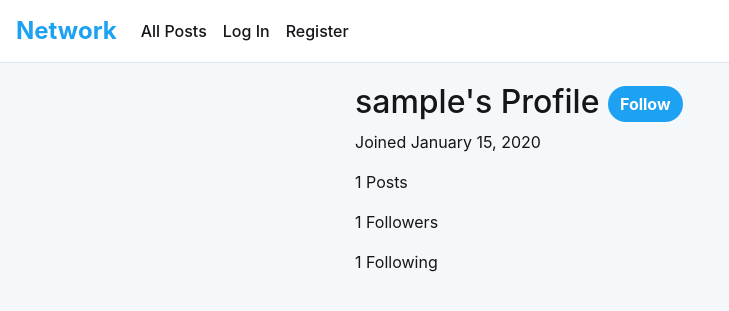
After one commit to VitoNick/CS50w-network, a Django app: a page that uses network/templates/network/layout.html in a window 1280 px wide. The commit adds this page. Shown: the top 311 px of the page, without its empty margins (0-729 px from the left). Run offline with Django 3.2, Linux system fonts and the light colour scheme; tables that the repository leaves empty hold one stand-in row (values such as "Sample post"); some libraries are stand-ins or nearby versions.

Commit message:
Profile initial setup complete. Can click a profile name and see basic info

```diff
--- a/network/models.py
+++ b/network/models.py
@@ -25,5 +25,13 @@ class Like(models.Model):
     pass
 
 class Follower(models.Model):
-    # TODO:
-    pass
+    user = models.ForeignKey(User, on_delete=models.CASCADE, related_name='followers')
+    follower = models.ForeignKey(User, on_delete=models.CASCADE, related_name='following')
+    created_at = models.DateTimeField(auto_now_add=True)
+
+    class Meta:
+        unique_together = ('user', 'follower')
+        ordering = ['-created_at']
+
+    def __str__(self):
+        return f"{self.follower.username} follows {self.user.username}"
--- a/network/templates/network/index.html
+++ b/network/templates/network/index.html
@@ -6,7 +6,7 @@
             {% for post in posts %}
                 <div class="post-card">
                     <div class="post-header">
-                        <h5 class="post-username">{{ post.owner.username }}</h5>
+                        <h5 class="post-username"><a href="{% url 'profile' post.owner.username %}">{{ post.owner.username }}</a></h5>
                         <span class="post-timestamp">{{ post.created_at|timesince }} ago</span>
                     </div>
 
@@ -32,4 +32,4 @@
             </div>
         {% endif %}
     </div>
-{% endblock %}
+{% endblock body %}
--- a/network/templates/network/layout.html
+++ b/network/templates/network/layout.html
@@ -3,7 +3,7 @@
 <!DOCTYPE html>
 <html lang="en">
     <head>
-        <title>{% block title %}Social Network{% endblock %}</title>
+        <title>{% block title %}Social Network{% endblock title %}</title>
         <meta name="description" content="A school project social networking web app">
         <meta name="keywords" content="social network, posts, network">
         <link rel="stylesheet" href="https://stackpath.bootstrapcdn.com/bootstrap/4.4.1/css/bootstrap.min.css" integrity="sha384-Vkoo8x4CGsO3+Hhxv8T/Q5PaXtkKtu6ug5TOeNV6gBiFeWPGFN9MuhOf23Q9Ifjh" crossorigin="anonymous">
@@ -62,11 +62,11 @@
 
         <div class="body">
             {% block body %}
-            {% endblock %}
+            {% endblock body %}
         </div>
 
         <script src="{% static 'network/network.js' %}"></script>
         {% block script %}
-        {% endblock %}
+        {% endblock script %}
     </body>
 </html>
--- a/network/templates/network/login.html
+++ b/network/templates/network/login.html
@@ -21,4 +21,4 @@
 
     Don't have an account? <a href="{% url 'register' %}">Register here.</a>
 
-{% endblock %}
+{% endblock body %}
--- /dev/null
+++ b/network/templates/network/profile.html
@@ -0,0 +1,20 @@
+{% extends "network/layout.html" %}
+
+{% block body %}
+    <div class="profile-container">
+        <h2>{{ profile_user.username }}'s Profile
+            <button id="followBtn" class="btn btn-primary">
+            {% if is_following %}
+                Unfollow
+            {% else %}
+                Follow
+            {% endif %}
+        </button>
+        </h2>
+        <p>Joined {{ profile_user.date_joined|date:"F j, Y" }}</p>
+        <p>{{ profile_user.posts.count }} Posts</p>
+        <p>{{ profile_user.followers.count }} Followers</p>
+        <p>{{ profile_user.following.count }} Following</p>
+        <!-- Add more profile details as needed -->
+    </div>
+{% endblock body %}
--- a/network/templates/network/register.html
+++ b/network/templates/network/register.html
@@ -27,4 +27,4 @@
 
     Already have an account? <a href="{% url 'login' %}">Log In here.</a>
 
-{% endblock %}
+{% endblock body %}
--- a/network/urls.py
+++ b/network/urls.py
@@ -9,5 +9,6 @@ urlpatterns = [
     path("logout", views.logout_view, name="logout"),
     path("register", views.register, name="register"),
     path("modal/new-post", views.get_modal_content, name="get_modal_content"),
-    path("post/create", views.create_post, name="create_post")
+    path("post/create", views.create_post, name="create_post"),
+    path("profile/<str:username>", views.profile, name="profile"),
 ]
--- a/network/views.py
+++ b/network/views.py
@@ -1,6 +1,6 @@
 from django.contrib.auth import authenticate, login, logout
 from django.db import IntegrityError
-from django.http import HttpResponseRedirect, JsonResponse
+from django.http import HttpResponseRedirect, HttpRequest, HttpResponse, JsonResponse
 from django.shortcuts import render
 from django.urls import reverse
 
@@ -95,3 +95,18 @@ def create_post(request):
         })
 
     return HttpResponseRedirect(reverse("index"))
+
+def profile(request, username):
+    try:
+        user = User.objects.get(username=username)
+    except User.DoesNotExist:
+        return render(request, "network/profile.html", {
+            "error": "User not found."
+        })
+
+    posts = user.posts.all() # type: ignore[attr-defined]
+
+    return render(request, "network/profile.html", {
+        "profile_user": user,
+        "posts": posts
+    })
```
Also changed, not shown: media/post_images/HeatherPortrait_lmjxpYm.jpg (added), media/post_images/HeatherStarWars_iMGHqlc.png (added), network/migrations/0002_follower_like_post.py (deleted), network/migrations/0002_like_post_follower.py (added), 1 other file.
